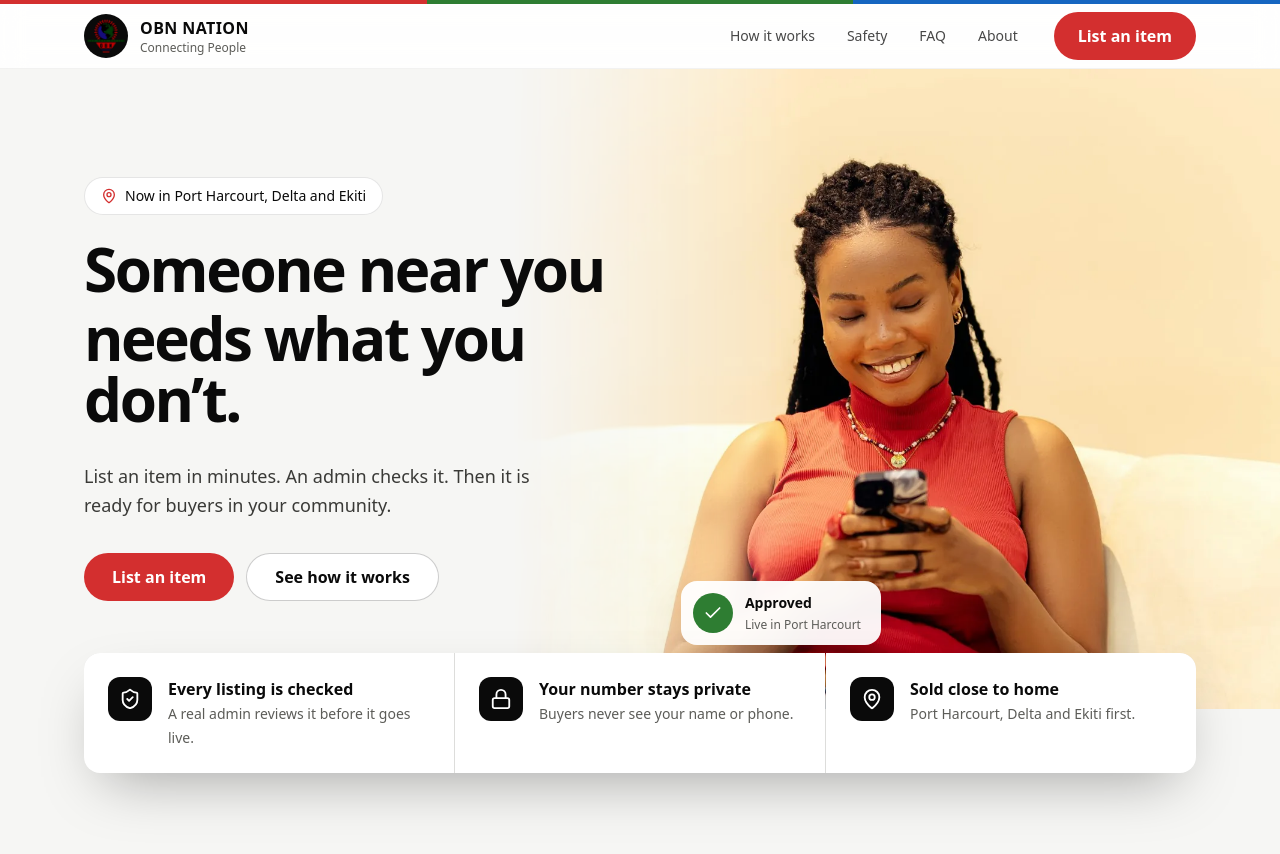
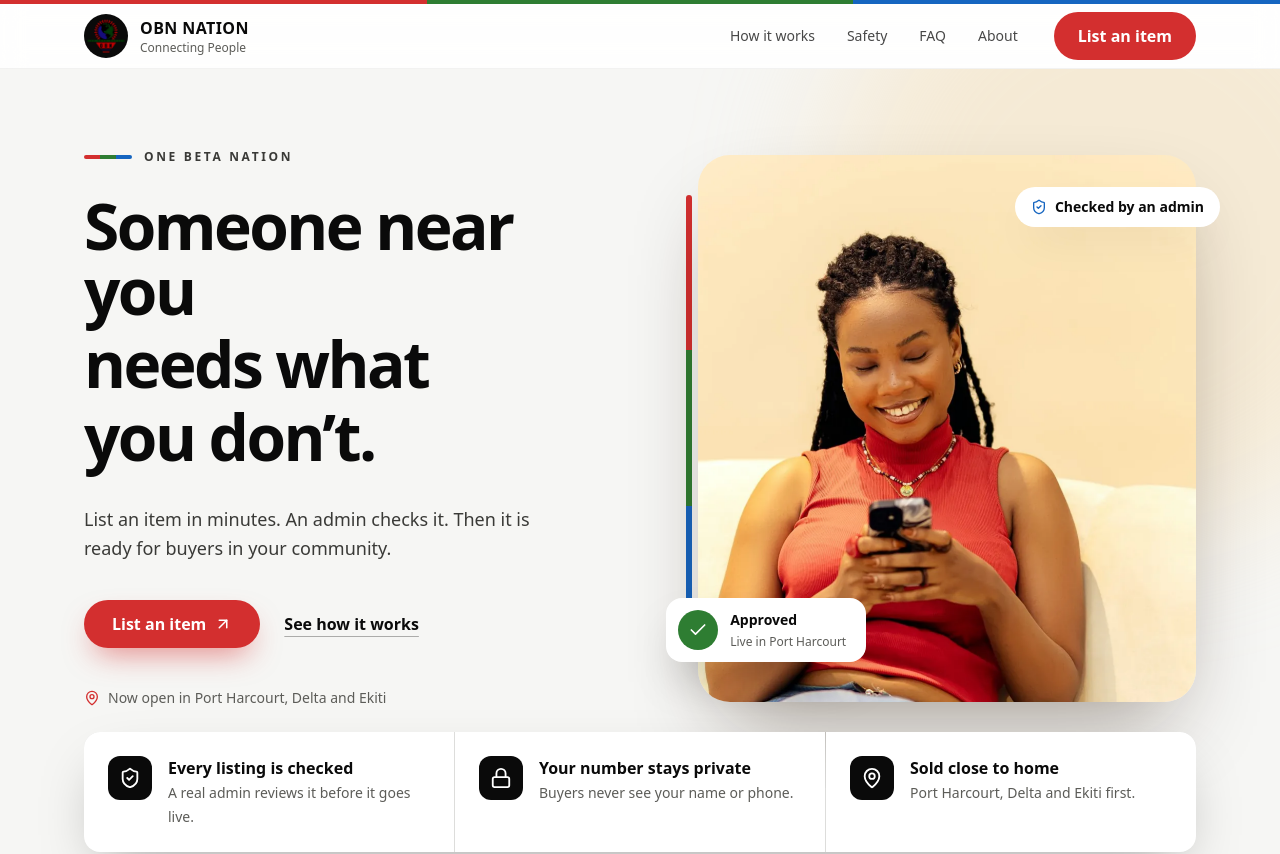
Before and after one commit to Ighodalo-Labs/obn-nation, a Next.js app in the folder apps/web/: page / in a window 1280 px wide. Shown: the top 854 px of the page. Built offline with nearby package versions, Linux system fonts and the light colour scheme.

Commit message:
Premium hero, Manrope headings, intro fixed (was mis-centred) and brightened logo
Co-Authored-By: Claude Sonnet 5.5 <noreply@anthropic.com>
Claude-Session: https://claude.ai/code/session_01SF3RpkDHhw3UuovDGoZzDL

```diff
--- a/apps/web/app/globals.css
+++ b/apps/web/app/globals.css
@@ -35,7 +35,7 @@ html.no-intro { --intro: 0s; }
 @keyframes bar-in { to { transform: scaleX(1); } }
 .intro { position: fixed; inset: 0; z-index: 60; display: flex; flex-direction: column; align-items: center; justify-content: center; gap: 26px; background: #0a0a0a; pointer-events: none;
   animation: intro-out .85s cubic-bezier(.76,0,.24,1) 1.75s forwards, intro-gone 0s linear 2.7s forwards; }
-.intro .logo { animation: logo-in .9s cubic-bezier(.2,.8,.2,1) both .1s; }
+.intro .logo { filter: brightness(1.7) saturate(1.3); animation: logo-in .9s cubic-bezier(.2,.8,.2,1) both .1s; }
 .intro .bar { display: flex; width: min(56vw, 240px); height: 3px; }
 .intro .bar span { flex: 1; transform: scaleX(0); transform-origin: left; animation: bar-in .45s ease forwards; }
 .intro .bar span:nth-child(1) { background: #d32f2f; animation-delay: .8s; }
--- a/apps/web/app/layout.tsx
+++ b/apps/web/app/layout.tsx
@@ -1,4 +1,5 @@
 import type { Metadata, Viewport } from 'next';
+import '@fontsource-variable/manrope';
 import './globals.css';
 
 export const metadata: Metadata = {
--- a/apps/web/app/page.tsx
+++ b/apps/web/app/page.tsx
@@ -60,11 +60,11 @@ export const metadata: Metadata = {
   openGraph: { title: 'OBN NATION — Connecting People', description: ABOUT[0].split('. ')[0] + '.', type: 'website' },
 };
 
-const FULL = 'relative left-1/2 w-screen -translate-x-1/2';
+const FULL = 'ml-[calc(50%-50vw)] w-screen';
 const BLEED = '';
 const INNER = 'mx-auto w-full max-w-6xl px-5';
 const BTN = 'flex min-h-12 items-center justify-center rounded-full px-7 text-base font-semibold transition-colors focus-visible:outline focus-visible:outline-2 focus-visible:outline-offset-2';
-const H2 = 'text-3xl font-semibold leading-[1.1] tracking-[-0.03em] sm:text-5xl';
+const H2 = 'font-display text-3xl font-extrabold leading-[1.08] tracking-[-0.035em] sm:text-5xl';
 const NAVLINK = 'flex min-h-12 items-center rounded-full px-4 text-sm font-medium text-[#0A0A0A]/75 transition-colors hover:bg-black/5 hover:text-[#0A0A0A]';
 
 /** Gateway page (PRD 6.1). Server-rendered and complete without scripts. Motion is added on top. */
@@ -72,11 +72,6 @@ export default function Home() {
   return (
     <main className={`${FULL} bg-[#F6F6F4] pb-24 text-[#0A0A0A] md:pb-0`}>
       <style>{`html,body{background:#F6F6F4 !important;color:#0A0A0A}`}</style>
-      <script
-        dangerouslySetInnerHTML={{
-          __html: "try{if(/[?&]intro/.test(location.search)){sessionStorage.removeItem('obn-intro')}if(sessionStorage.getItem('obn-intro')){document.documentElement.classList.add('no-intro')}else{sessionStorage.setItem('obn-intro','1')}}catch(e){}",
-        }}
-      />
       <LandingMotion />
 
       {/* Opening: logo, a red, green and blue line, then the screen lifts away. Once per visit. */}
@@ -110,30 +105,46 @@ export default function Home() {
         </div>
       </header>
 
-      {/* Hero: warm photo on the right, one clear message and one clear action on the left */}
+      {/* Hero */}
       <section className={`${BLEED} relative isolate overflow-hidden bg-[#F6F6F4]`}>
-        <div className="relative mx-auto aspect-[4/3] w-full max-w-xl px-5 pt-4 lg:absolute lg:inset-y-0 lg:right-0 lg:mx-0 lg:aspect-auto lg:w-[60%] lg:max-w-none lg:p-0">
-          <Image src="/photos/people/woman-sofa-phone.webp" alt="A woman smiling at her phone on a sofa" fill priority sizes="(min-width:1024px) 60vw, 90vw" className="settle rounded-3xl object-cover object-[60%_40%] lg:rounded-none lg:[mask-image:linear-gradient(to_right,transparent,black_38%)]" />
-          <div className="hero-fade absolute bottom-6 left-9 flex items-center gap-3 rounded-2xl bg-white/95 p-3 pr-5 shadow-[0_20px_50px_-15px_rgba(0,0,0,.35)] backdrop-blur lg:bottom-16 lg:left-[22%]" style={{ ['--d' as string]: '.9s' }}>
-            <span className="flex h-10 w-10 items-center justify-center rounded-full bg-brand-green text-white"><Check size={20} aria-hidden="true" /></span>
-            <span className="leading-tight"><b className="block text-sm font-semibold">Approved</b><span className="text-xs text-[#5C5C58]">Live in Port Harcourt</span></span>
-          </div>
-        </div>
-        <div className={`${INNER} relative flex flex-col justify-center py-12 lg:min-h-[640px] lg:py-24`}>
-          <div className="max-w-xl lg:max-w-[54%]">
-            <p className="hero-fade mb-6 inline-flex w-fit items-center gap-2 rounded-full border border-black/10 bg-white px-4 py-2 text-sm font-medium" style={{ ['--d' as string]: '.1s' }}>
-              <MapPin size={16} className="text-brand-red" aria-hidden="true" /> Now in Port Harcourt, Delta and Ekiti
+        <div className="pointer-events-none absolute -right-40 -top-40 -z-10 h-[620px] w-[620px] rounded-full bg-[#F4D9A8]/40 blur-3xl" aria-hidden="true" />
+        <div className={`${INNER} grid items-center gap-10 py-10 lg:grid-cols-[1.05fr_.95fr] lg:gap-16 lg:py-20`}>
+          <div className="order-2 lg:order-1">
+            <p className="hero-fade mb-7 flex items-center gap-3 text-xs font-semibold uppercase tracking-[0.22em] text-[#3A3A37]" style={{ ['--d' as string]: '.05s' }}>
+              <span className="flex h-1 w-12 overflow-hidden rounded-full" aria-hidden="true"><i className="flex-1 bg-brand-red" /><i className="flex-1 bg-brand-green" /><i className="flex-1 bg-brand-blue" /></span>
+              One Beta Nation
             </p>
-            <h1 className="text-[clamp(2.3rem,4.7vw,4.3rem)] font-semibold leading-[1.02] tracking-[-0.04em]">
+            <h1 className="font-display text-[clamp(2.5rem,5vw,4.6rem)] font-extrabold leading-[1.02] tracking-[-0.04em]">
               <span className="line-mask"><span style={{ ['--d' as string]: '.1s' }}>Someone near you</span></span>
-              <span className="line-mask"><span style={{ ['--d' as string]: '.22s' }}>needs what you don’t.</span></span>
+              <span className="line-mask"><span style={{ ['--d' as string]: '.22s' }}>needs what</span></span>
+              <span className="line-mask"><span style={{ ['--d' as string]: '.34s' }}>you don’t.</span></span>
             </h1>
-            <p className="hero-fade mt-6 max-w-md text-lg leading-relaxed text-[#3A3A37]" style={{ ['--d' as string]: '.5s' }}>
+            <p className="hero-fade mt-7 max-w-md text-lg leading-relaxed text-[#3A3A37]" style={{ ['--d' as string]: '.5s' }}>
               List an item in minutes. An admin checks it. Then it is ready for buyers in your community.
             </p>
-            <div className="hero-fade mt-8 flex flex-col gap-3 sm:flex-row" style={{ ['--d' as string]: '.65s' }}>
-              <Link href="/list" className={`${BTN} bg-brand-red text-white hover:bg-[#B71C1C] focus-visible:outline-[#0A0A0A]`}>List an item</Link>
-              <a href="#how" className={`${BTN} border border-black/20 bg-white text-[#0A0A0A] hover:bg-black/5 focus-visible:outline-[#0A0A0A]`}>See how it works</a>
+            <div className="hero-fade mt-9 flex flex-col items-start gap-4 sm:flex-row sm:items-center" style={{ ['--d' as string]: '.65s' }}>
+              <Link href="/list" className={`${BTN} gap-2 bg-brand-red text-white shadow-[0_14px_30px_-10px_rgba(211,47,47,.6)] hover:bg-[#B71C1C] focus-visible:outline-[#0A0A0A]`}>
+                List an item <ArrowUpRight size={18} aria-hidden="true" />
+              </Link>
+              <a href="#how" className="flex min-h-12 items-center px-2 text-base font-semibold underline decoration-black/30 underline-offset-[6px] hover:decoration-black">See how it works</a>
+            </div>
+            <p className="hero-fade mt-10 flex items-center gap-2 text-sm text-[#5C5C58]" style={{ ['--d' as string]: '.8s' }}>
+              <MapPin size={16} className="text-brand-red" aria-hidden="true" /> Now open in Port Harcourt, Delta and Ekiti
+            </p>
+          </div>
+          <div className="order-1 lg:order-2">
+            <div className="relative mx-auto aspect-[4/4.4] w-full max-w-md lg:max-w-none">
+              <span className="absolute -left-3 top-10 bottom-10 flex w-1.5 flex-col overflow-hidden rounded-full" aria-hidden="true"><i className="flex-1 bg-brand-red" /><i className="flex-1 bg-brand-green" /><i className="flex-1 bg-brand-blue" /></span>
+              <div className="absolute inset-0 overflow-hidden rounded-[2rem] shadow-[0_40px_90px_-30px_rgba(40,20,0,.45)]">
+                <Image src="/photos/people/woman-sofa-phone.webp" alt="A woman smiling at her phone on a sofa" fill priority sizes="(min-width:1024px) 520px, 90vw" className="settle object-cover object-[68%_35%]" />
+              </div>
+              <div className="hero-fade absolute -left-4 bottom-10 flex items-center gap-3 rounded-2xl bg-white p-3 pr-5 shadow-[0_24px_50px_-18px_rgba(0,0,0,.4)] sm:-left-8" style={{ ['--d' as string]: '.9s' }}>
+                <span className="flex h-10 w-10 items-center justify-center rounded-full bg-brand-green text-white"><Check size={20} aria-hidden="true" /></span>
+                <span className="leading-tight"><b className="block text-sm font-semibold">Approved</b><span className="text-xs text-[#5C5C58]">Live in Port Harcourt</span></span>
+              </div>
+              <div className="hero-fade absolute -right-2 top-8 flex items-center gap-2 rounded-full bg-white px-4 py-2.5 text-sm font-semibold shadow-[0_20px_40px_-18px_rgba(0,0,0,.35)] sm:-right-6" style={{ ['--d' as string]: '1.05s' }}>
+                <ShieldCheck size={16} className="text-brand-blue" aria-hidden="true" /> Checked by an admin
+              </div>
             </div>
           </div>
         </div>
--- a/apps/web/components/landing/LandingMotion.tsx
+++ b/apps/web/components/landing/LandingMotion.tsx
@@ -1,12 +1,21 @@
 'use client';
 
-import { useEffect } from 'react';
+import { useEffect, useLayoutEffect } from 'react';
+
+const useBeforePaint = typeof window === 'undefined' ? useEffect : useLayoutEffect;
 
 /**
  * Scroll reveals for the landing page. The page is complete without it (server-rendered).
  * GSAP loads after first paint, and only when the visitor has not asked for reduced motion.
  */
 export function LandingMotion() {
+  // The opening plays on every full page load, but not when someone comes back to Home from another page.
+  useBeforePaint(() => {
+    const w = window as unknown as { __obnIntroSeen?: boolean };
+    if (w.__obnIntroSeen) document.documentElement.classList.add('no-intro');
+    w.__obnIntroSeen = true;
+  }, []);
+
   useEffect(() => {
     let revert: (() => void) | undefined;
     let cancelled = false;
--- a/apps/web/package.json
+++ b/apps/web/package.json
@@ -16,6 +16,7 @@
     "@ffmpeg/core": "^0.12.6",
     "@ffmpeg/ffmpeg": "^0.12.15",
     "@ffmpeg/util": "^0.12.2",
+    "@fontsource-variable/manrope": "5.3.0",
     "@supabase/ssr": "^0.5.2",
     "@supabase/supabase-js": "^2.118.0",
     "browser-image-compression": "^2.0.2",
--- a/apps/web/tailwind.config.ts
+++ b/apps/web/tailwind.config.ts
@@ -14,7 +14,7 @@ const config: Config = {
         tint: { red: tokens.redTint, green: tokens.greenTint, blue: tokens.blueTint },
       },
       maxWidth: { screen480: '480px' },
-      fontFamily: { sans: ['system-ui', '-apple-system', '"Segoe UI"', 'Roboto', 'sans-serif'] },
+      fontFamily: { display: ['"Manrope Variable"', 'system-ui', 'sans-serif'], sans: ['system-ui', '-apple-system', '"Segoe UI"', 'Roboto', 'sans-serif'] },
     },
   },
   plugins: [],
```
Also changed, not shown: 1 other file (tests, documents, lock files or other folders).
